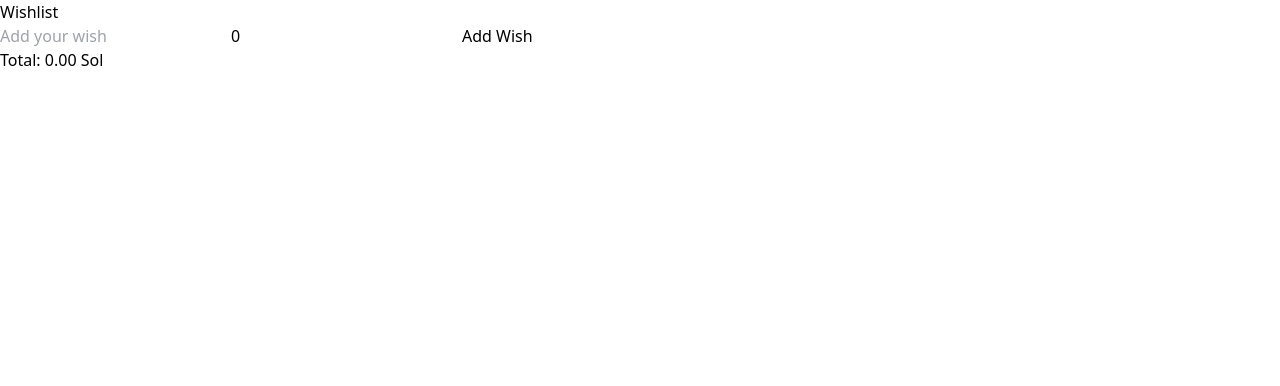
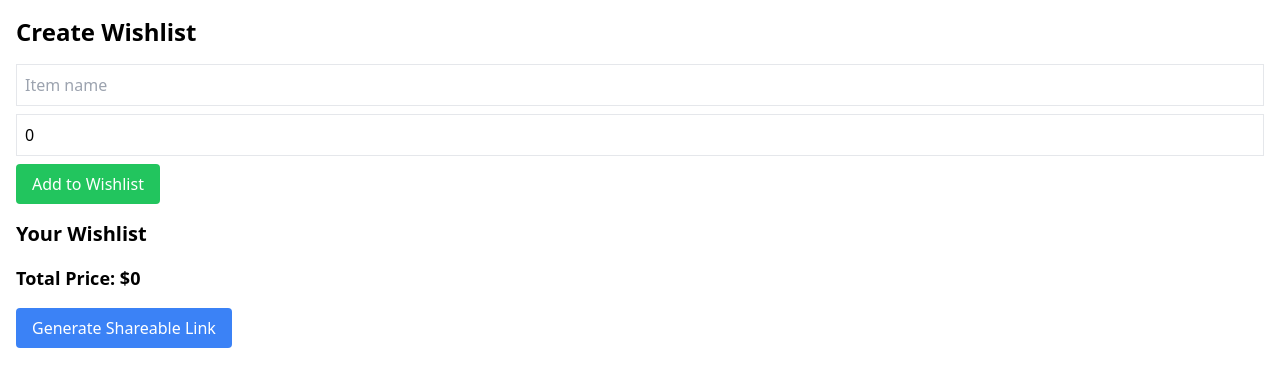
Before and after one commit to oyingrace/solwish, a Next.js app: page / in a window 1280 px wide. Shown: the top 386 px of the page. Built offline with nearby package versions, Linux system fonts and the light colour scheme.

Commit message:
new commit

```diff
--- /dev/null
+++ b/app/Input/page.tsx
@@ -0,0 +1,106 @@
+// pages/index.tsx
+import { useState, useEffect, ChangeEvent } from 'react';
+import { useRouter } from 'next/navigation';
+import CopyLinkPopup from '../components/popup';
+
+interface WishlistItem {
+  name: string;
+  price: number;
+}
+
+const Home = () => {
+  const [name, setName] = useState<string>('');
+  const [price, setPrice] = useState<number>(0);
+  const [wishlist, setWishlist] = useState<WishlistItem[]>([]);
+  const [totalPrice, setTotalPrice] = useState<number>(0);
+  const [shareLink, setShareLink] = useState<string | null>(null); // State to store the generated link
+  const router = useRouter();
+
+  useEffect(() => {
+    if (wishlist.length > 0) {
+      localStorage.setItem('wishlist', JSON.stringify(wishlist));
+      calculateTotal(wishlist);
+    }
+  }, [wishlist]);
+
+  const handleAddToWishlist = () => {
+    if (name && price > 0) {
+      const newItem: WishlistItem = { name, price };
+      setWishlist((prev) => [...prev, newItem]);
+      setName('');
+      setPrice(0);
+    } else {
+      alert('Please enter a valid name and price');
+    }
+  };
+
+  const calculateTotal = (wishlist: WishlistItem[]) => {
+    const total = wishlist.reduce((acc, item) => acc + item.price, 0);
+    setTotalPrice(total);
+  };
+
+  const handleShare = () => {
+    if (wishlist.length > 0) {
+      const wishlistString = JSON.stringify(wishlist);
+
+      const link = `${window.location.origin}/Output?wishlist=${encodeURIComponent(wishlistString)}`;
+      setShareLink(link); // Store the generated link in state to display in popup
+      setName('');
+      setPrice(0)
+    } else {
+      alert('Your wishlist is empty!');
+    }
+  };
+
+  const handleClosePopup = () => {
+    setShareLink(null); // Close the popup
+  };
+
+  return (
+    <div className="p-4">
+      <h1 className="text-2xl font-semibold mb-4">Create Wishlist</h1>
+      <input
+        type="text"
+        value={name}
+        onChange={(e: ChangeEvent<HTMLInputElement>) => setName(e.target.value)}
+        placeholder="Item name"
+        className="border p-2 mb-2 w-full"
+      />
+      <input
+        type="number"
+        value={price}
+        onChange={(e: ChangeEvent<HTMLInputElement>) => setPrice(Number(e.target.value))}
+        placeholder="Item price"
+        className="border p-2 mb-2 w-full"
+      />
+      <button
+        onClick={handleAddToWishlist}
+        className="bg-green-500 text-white py-2 px-4 rounded hover:bg-green-600 mb-4"
+      >
+        Add to Wishlist
+      </button>
+
+      <h2 className="text-xl font-semibold mb-2">Your Wishlist</h2>
+      <ul className="list-disc list-inside mb-4">
+        {wishlist.map((item, index) => (
+          <li key={index}>
+            {item.name}: ${item.price}
+          </li>
+        ))}
+      </ul>
+      <h3 className="text-lg font-semibold mb-4">Total Price: ${totalPrice}</h3>
+
+      <button
+        onClick={handleShare}
+        className="bg-blue-500 text-white py-2 px-4 rounded hover:bg-blue-600"
+      >
+        Generate Shareable Link
+      </button>
+
+      {/* Display the Copy Link Popup if a link is generated */}
+      {shareLink && <CopyLinkPopup link={shareLink} onClose={handleClosePopup} />}
+    </div>
+  );
+};
+
+export default Home;
--- a/app/Output/page.tsx
+++ b/app/Output/page.tsx
@@ -1,12 +1,112 @@
-"use client"
-import React from 'react'
+'use client'
 
-function Page() {
-  return (
-    <div>
-        <p>Hello Output</p>
-    </div>
-  )
+// pages/shared.tsx
+import { useEffect, useState } from 'react';
+import { useSearchParams } from 'next/navigation';
+
+interface WishlistItem {
+  name: string;
+  price: number;
 }
 
-export default Page
+const SharedPage = () => {
+  const [wishlist, setWishlist] = useState<WishlistItem[]>([]);
+  const [checkedItems, setCheckedItems] = useState<Set<number>>(new Set()); // Set of checked item indices
+  const [totalPrice, setTotalPrice] = useState<number>(0);
+  const [error, setError] = useState<string | null>(null);
+  const searchParams = useSearchParams();
+
+  useEffect(() => {
+    const encodedWishlist = searchParams.get('wishlist');
+
+    if (encodedWishlist) {
+      try {
+        const decodedWishlist = decodeURIComponent(encodedWishlist as string);
+        const parsedWishlist = JSON.parse(decodedWishlist);
+
+        if (Array.isArray(parsedWishlist)) {
+          setWishlist(parsedWishlist);
+          calculateTotal(parsedWishlist, new Set());
+        } else {
+          setError('Invalid wishlist data.');
+        };
+      } catch (err) {
+        setError('Error decoding or parsing wishlist.');
+      }
+    }
+  }, [searchParams]);
+
+  const handleCheckboxChange = (index: number) => {
+    const updatedCheckedItems = new Set(checkedItems);
+    if (updatedCheckedItems.has(index)) {
+      updatedCheckedItems.delete(index);
+    } else {
+      updatedCheckedItems.add(index);
+    }
+    setCheckedItems(updatedCheckedItems);
+    calculateTotal(wishlist, updatedCheckedItems);
+  };
+
+  const calculateTotal = (items: WishlistItem[], checkedItems: Set<number>) => {
+    const total = items
+      .filter((_, index) => !checkedItems.has(index)) // Filter out checked items
+      .reduce((acc, item) => acc + item.price, 0);
+    setTotalPrice(total);
+  };
+
+  if (error) {
+    return (
+      <div className="min-h-screen flex items-center justify-center">
+        <div className="bg-red-100 text-red-800 p-6 rounded-lg shadow-lg">
+          <h2 className="text-xl font-semibold mb-4">Error</h2>
+          <p>{error}</p>
+        </div>
+      </div>
+    );
+  }
+
+  if (!wishlist.length) {
+    return (
+      <div className="min-h-screen flex items-center justify-center">
+        <div className="bg-yellow-100 text-yellow-800 p-6 rounded-lg shadow-lg">
+          <h2 className="text-xl font-semibold mb-4">No Wishlist Found</h2>
+          <p>It looks like there is no wishlist data to display. Please check your link and try again.</p>
+        </div>
+      </div>
+    );
+  }
+
+  return (
+    <div className="min-h-screen flex flex-col items-center justify-center p-4 bg-gray-50">
+      <div className="bg-white p-6 rounded-lg shadow-lg w-full max-w-3xl">
+        <h1 className="text-2xl font-bold mb-6">Shared Wishlist</h1>
+
+        <ul className="list-none p-0">
+          {wishlist.map((item, index) => (
+            <li
+              key={index}
+              // className={flex items-center mb-2 ${checkedItems.has(index) ? 'line-through text-gray-500' : ''}}
+            >
+              <input
+                type="checkbox"
+                checked={checkedItems.has(index)}
+                onChange={() => handleCheckboxChange(index)}
+                className="mr-2"
+              />
+              <span className="flex-1">{item.name}: ${item.price}</span>
+            </li>
+          ))}
+        </ul>
+
+        <h2 className="text-lg font-semibold mb-2">Total Price: ${totalPrice}</h2>
+        <button
+          className="bg-blue-500 text-white py-2 px-4 rounded hover:bg-blue-600 focus:outline-none focus:ring-2 focus:ring-blue-400"
+        >
+          Proceed to Payment
+        </button>
+      </div>
+    </div>
+  );
+};
+
+export default SharedPage;
--- a/app/components/inputList.tsx
+++ /dev/null
@@ -1,69 +0,0 @@
-import Link from 'next/link';
-import React, { useState } from 'react'
-import Output from "../Output/page";
-
-type Wish = {
-    wish: string,
-    amount: number
-}
-
-const InputList = () => {
-    const [ wish, setWish ] = useState("");
-    const [ wishList, setWishlist ] = useState<Wish[]>([]);
-    const [ amount, setAmount ] = useState(0);
-
-
-    const handleAddWish = () => {
-        if (wish && amount) {
-            const updatedWishlist = [...wishList, { wish, amount}]
-            setWishlist(updatedWishlist);
-            setWish('');
-            setAmount(0);
-        }
-    };
-
-    const caluculateTotalAmount = () => {
-        return wishList.reduce((total: any, item: { amount: any; }) => total + item.amount, 0).toFixed(2);
-    };
-
-    const generateShareableLink = () => {
-        const encodedWish = "https://solwish.vercel.app/Output"
-        alert(`Shareable Link: ${encodedWish}`)
-    };
-
-  return (
-    <div>
-        <h1>Wishlist</h1>
-        <input
-          type='text'
-          value={wish}
-          onChange={(e) => setWish(e.target.value)}
-          placeholder='Add your wish'
-        />
-        <input
-          type='number'
-          value={amount}
-          onChange={(e) => setAmount(e.target.valueAsNumber)}
-          placeholder='Add the price of the wish'
-        />
-        <button onClick={handleAddWish}>Add Wish</button>
-      <div>
-        <ul>
-          {wishList.map((item: any, index: number) => (
-            <li key={index}>
-              {item.wish}: {item.amount} Sol
-            </li>
-          ))}
-        </ul>
-      </div>
-      <h1>Total: {caluculateTotalAmount()} Sol</h1>
-      {wishList.length > 0 && (
-        <div>
-          <button onClick={generateShareableLink}>Generate Link</button>
-        </div>
-      )}
-    </div>
-  )
-}
-
-export default InputList
--- /dev/null
+++ b/app/components/popup.tsx
@@ -0,0 +1,45 @@
+// components/CopyLinkPopup.tsx
+import { FC, useState } from 'react';
+
+interface CopyLinkPopupProps {
+  link: string;
+  onClose: () => void;
+}
+
+const CopyLinkPopup: FC<CopyLinkPopupProps> = ({ link, onClose }) => {
+  const [isCopied, setIsCopied] = useState(false);
+
+  const handleCopy = () => {
+    navigator.clipboard.writeText(link);
+    setIsCopied(true);
+    setTimeout(() => {
+      setIsCopied(false);
+    }, 3000); // Hide success message after 3 seconds
+  };
+
+  return (
+    <div className="fixed inset-0 flex items-center justify-center bg-black bg-opacity-50">
+      <div className="bg-white p-6 rounded-lg shadow-lg max-w-md w-full">
+        <h2 className="text-xl font-semibold mb-4">Shareable Link</h2>
+        <p className="mb-4 text-gray-700 break-all">{link}</p>
+        <button
+          onClick={handleCopy}
+          className="bg-blue-500 text-white py-2 px-4 rounded hover:bg-blue-600 focus:outline-none focus:ring-2 focus:ring-blue-400"
+        >
+          Copy Link
+        </button>
+        {isCopied && (
+          <p className="text-green-600 mt-2">Link copied to clipboard!</p>
+        )}
+        <button
+          onClick={onClose}
+          className="bg-red-500 text-white py-2 px-4 rounded mt-4 hover:bg-red-600 focus:outline-none focus:ring-2 focus:ring-red-400"
+        >
+          Close
+        </button>
+      </div>
+    </div>
+  );
+};
+
+export default CopyLinkPopup;
--- a/app/page.tsx
+++ b/app/page.tsx
@@ -1,5 +1,5 @@
 "use client"
-import InputList from "./components/inputList";
+import InputList from "./Input/page";
 
 export default function Home() {
   return (
```
